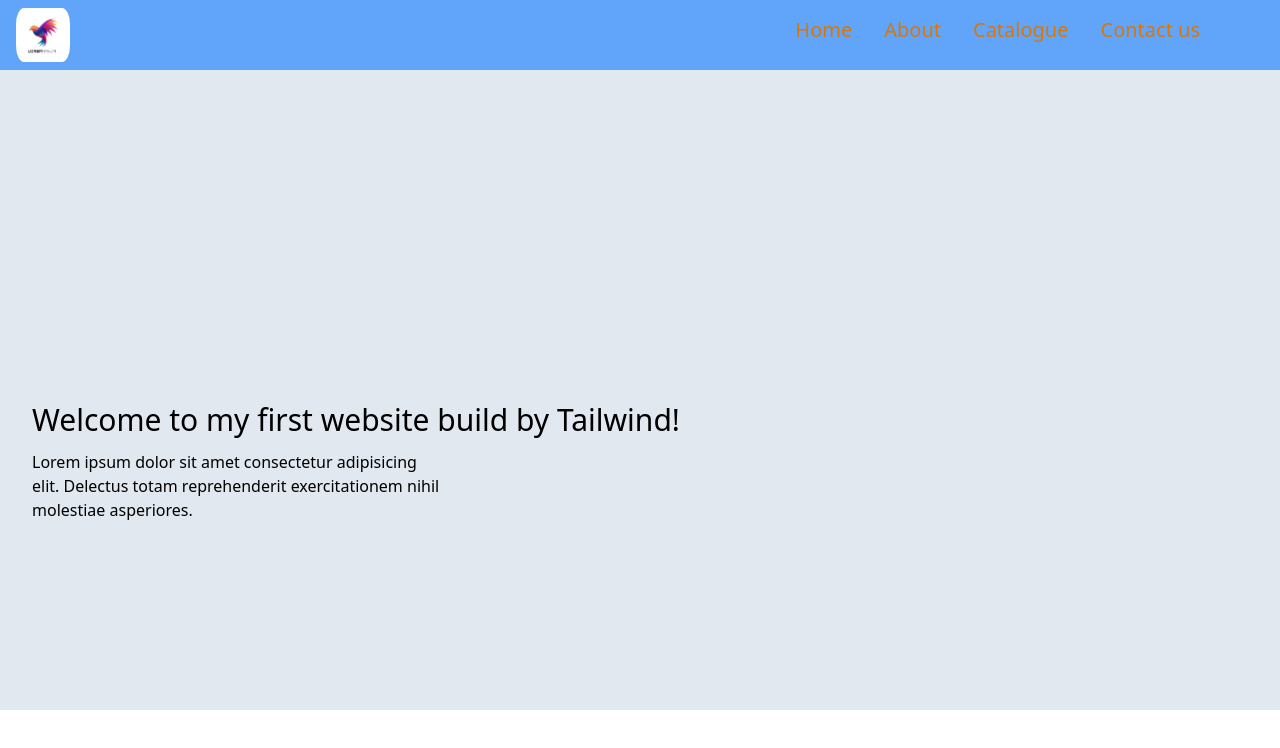
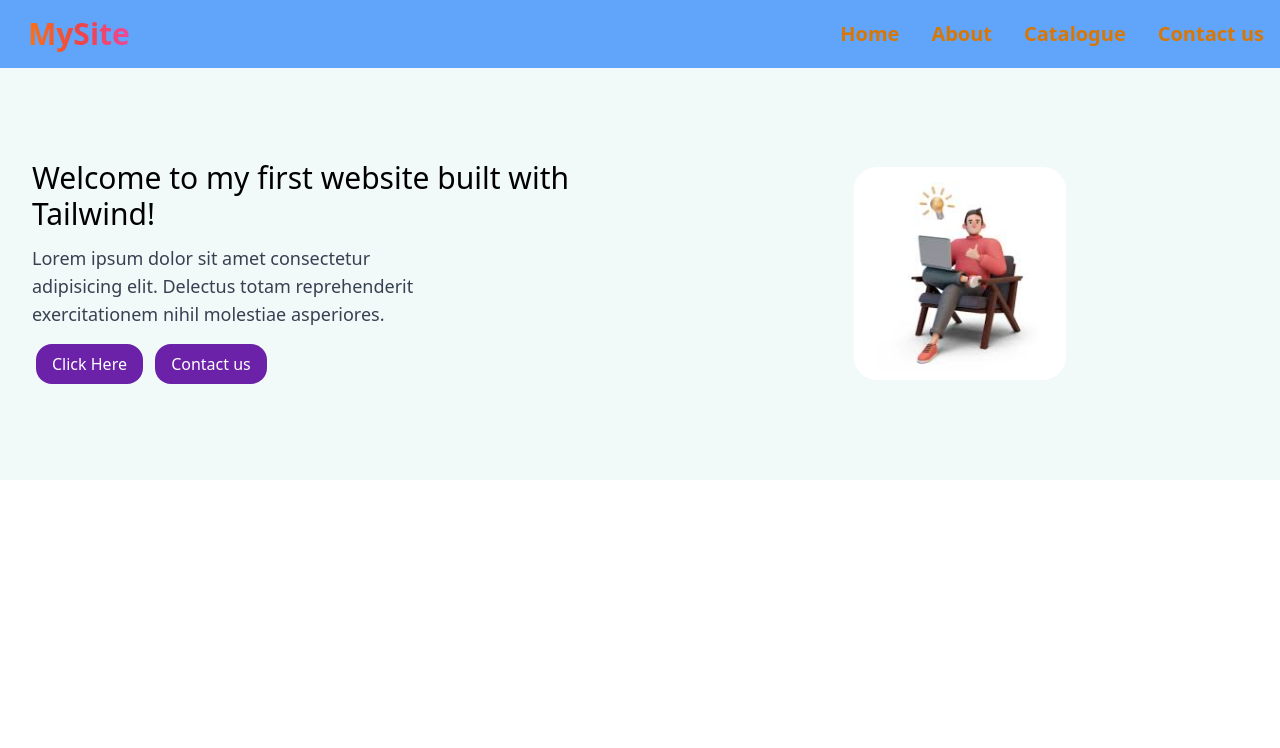
Before and after one commit to birajgrs1/tailwind-css-tutorial, a website: page section2/index.html in a window 1280 px wide. Drawn offline with nearby package versions, Linux system fonts and the light colour scheme.

Commit message:
Complete my simple side using tailwind

```diff
--- a/section2/index.html
+++ b/section2/index.html
@@ -3,34 +3,57 @@
     <head>
         <meta charset="UTF-8">
         <meta name="viewport" content="width=device-width, initial-scale=1.0">
+        <title>First Website + Landing Page</title>
         <script src="https://cdn.tailwindcss.com"></script>
-        <title>First Website + Landing Page</title>
+<script>
+  tailwind.config = {
+    theme: {
+      extend: {},
+    }
+  }
+</script>
+
     </head>
     <body class="m-0 p-0 box-border">
-        <nav class="bg-blue-400 flex justify-between">
-            <img src="./images/logo.jpg" class="px-2 w-[70px] m-2 rounded-2xl"
-                alt="logo">
-            <ul class="px-20 py-4 space-x-8 flex justify-end">
+        <nav class="bg-blue-400 flex justify-between items-center p-4">
+            <span
+                class="flex text-3xl font-bold mx-3 bg-gradient-to-r from-orange-500 via-red-500 to-pink-500 text-transparent bg-clip-text">
+                MySite
+            </span>
+
+            <ul class="space-x-8 flex justify-end">
                 <li
-                    class="relative text-amber-600 cursor-pointer text-xl after:content-[''] after:absolute after:left-0 after:bottom-0 after:w-0 after:h-0.5 after:bg-violet-600 after:transition-all after:duration-300 hover:after:w-full">Home</li>
+                    class="relative text-amber-600 cursor-pointer text-xl after:content-[''] after:absolute after:left-0 after:bottom-0 after:w-0 after:h-0.5 after:bg-violet-600 after:transition-all after:duration-300 hover:after:w-full font-bold">Home</li>
                 <li
-                    class="relative text-amber-600 cursor-pointer text-xl after:content-[''] after:absolute after:left-0 after:bottom-0 after:w-0 after:h-0.5 after:bg-violet-600 after:transition-all after:duration-300 hover:after:w-full">About</li>
+                    class="relative text-amber-600 cursor-pointer text-xl after:content-[''] after:absolute after:left-0 after:bottom-0 after:w-0 after:h-0.5 after:bg-violet-600 after:transition-all after:duration-300 hover:after:w-full font-bold">About</li>
                 <li
-                    class="relative text-amber-600 cursor-pointer text-xl after:content-[''] after:absolute after:left-0 after:bottom-0 after:w-0 after:h-0.5 after:bg-violet-600 after:transition-all after:duration-300 hover:after:w-full">Catalogue</li>
+                    class="relative text-amber-600 cursor-pointer text-xl after:content-[''] after:absolute after:left-0 after:bottom-0 after:w-0 after:h-0.5 after:bg-violet-600 after:transition-all after:duration-300 hover:after:w-full font-bold">Catalogue</li>
                 <li
-                    class="relative text-amber-600 cursor-pointer text-xl after:content-[''] after:absolute after:left-0 after:bottom-0 after:w-0 after:h-0.5 after:bg-violet-600 after:transition-all after:duration-300 hover:after:w-full">Contact
-                    us</li>
-
+                class="font-bold relative text-amber-600 cursor-pointer text-xl after:content-[''] after:absolute after:left-0 after:bottom-0 after:w-0 after:h-0.5 after:bg-violet-600 after:transition-all after:duration-300 hover:after:w-full">Contact us</li>
             </ul>
         </nav>
-        <main class>
-            <div class="main bg-slate-200 h-96 py-80  pl-8">
-                <div class="text-3xl py-3 ">
-                    Welcome to my first website build by Tailwind!
+
+        <main class="flex justify-around items-center bg-[#f2faf9] py-20">
+            <div class="left w-1/2 pl-8">
+                <div class="text-3xl py-3">
+                    Welcome to my first website built with Tailwind!
                 </div>
-                <p class="w-1/3">Lorem ipsum dolor sit amet consectetur adipisicing elit.
-                    Delectus totam reprehenderit exercitationem nihil molestiae
-                    asperiores.</p>
+                <p class="w-2/3 text-lg text-gray-700">Lorem ipsum dolor sit
+                    amet consectetur adipisicing elit. Delectus totam
+                    reprehenderit exercitationem nihil molestiae asperiores.</p>
+
+                <div class="buttons my-4">
+                    <button
+                        class="bg-purple-800 text-white px-4 py-2 rounded-2xl transition duration-300 ease-in-out hover:text-gray-800 hover:bg-violet-400 mx-1 hover:border-2 hover:border-orange-300">Click
+                        Here</button>
+                    <button
+                        class="bg-purple-800 text-white px-4 py-2 rounded-2xl transition duration-300 ease-in-out hover:text-gray-800 hover:bg-violet-400 mx-1 hover:border-2 hover:border-orange-300">Contact
+                        us</button>
+                </div>
+            </div>
+            <div class="right w-1/2 flex justify-center">
+                <img src="./images/bg-image.jpg" alt="image not found"
+                    class="w-1/3 transform scale-x-[-1] rounded-3xl">
             </div>
         </main>
     </body>
```
Also changed, not shown: section2/images/bg-image.jpg (added), section2/images/logo.jpg (deleted).
